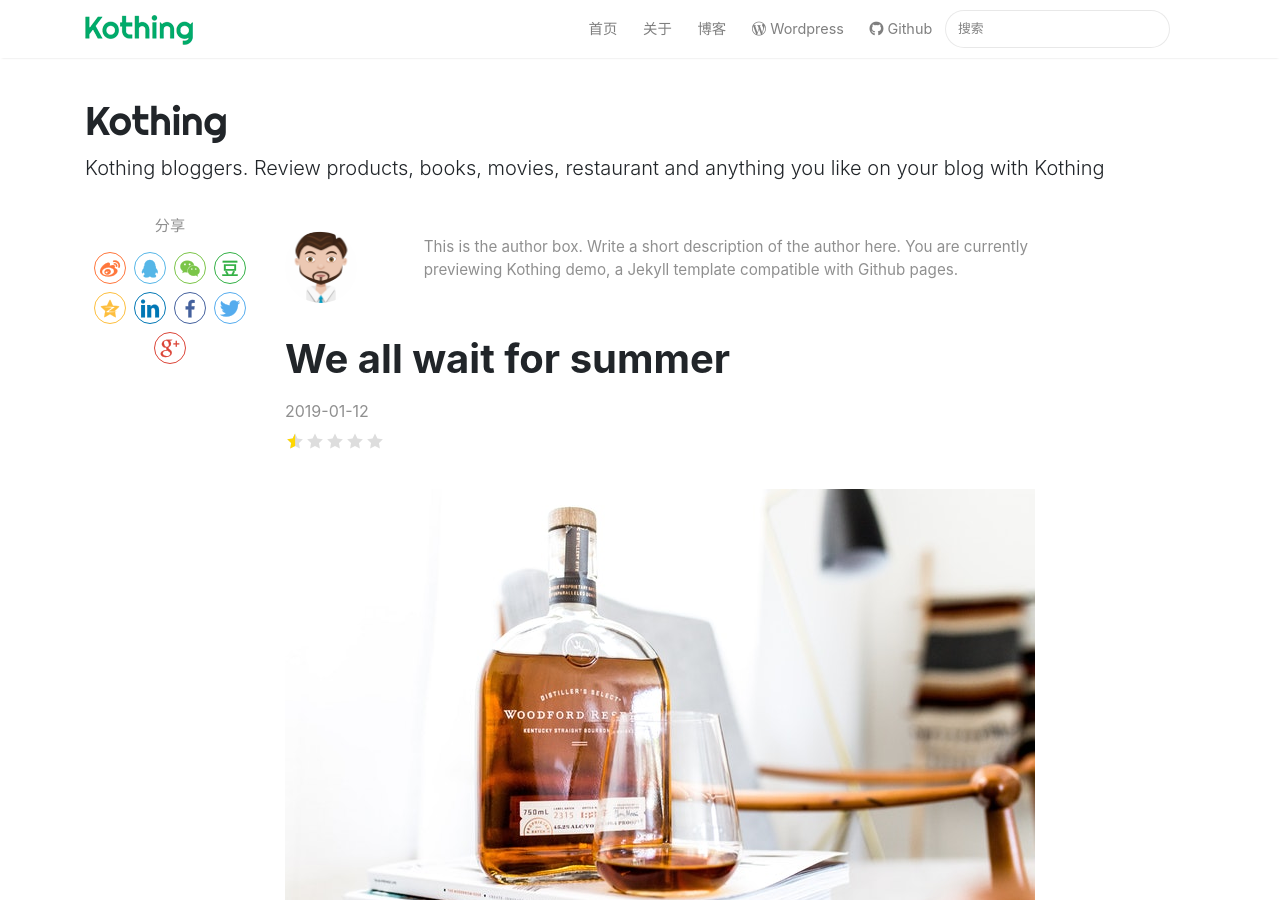
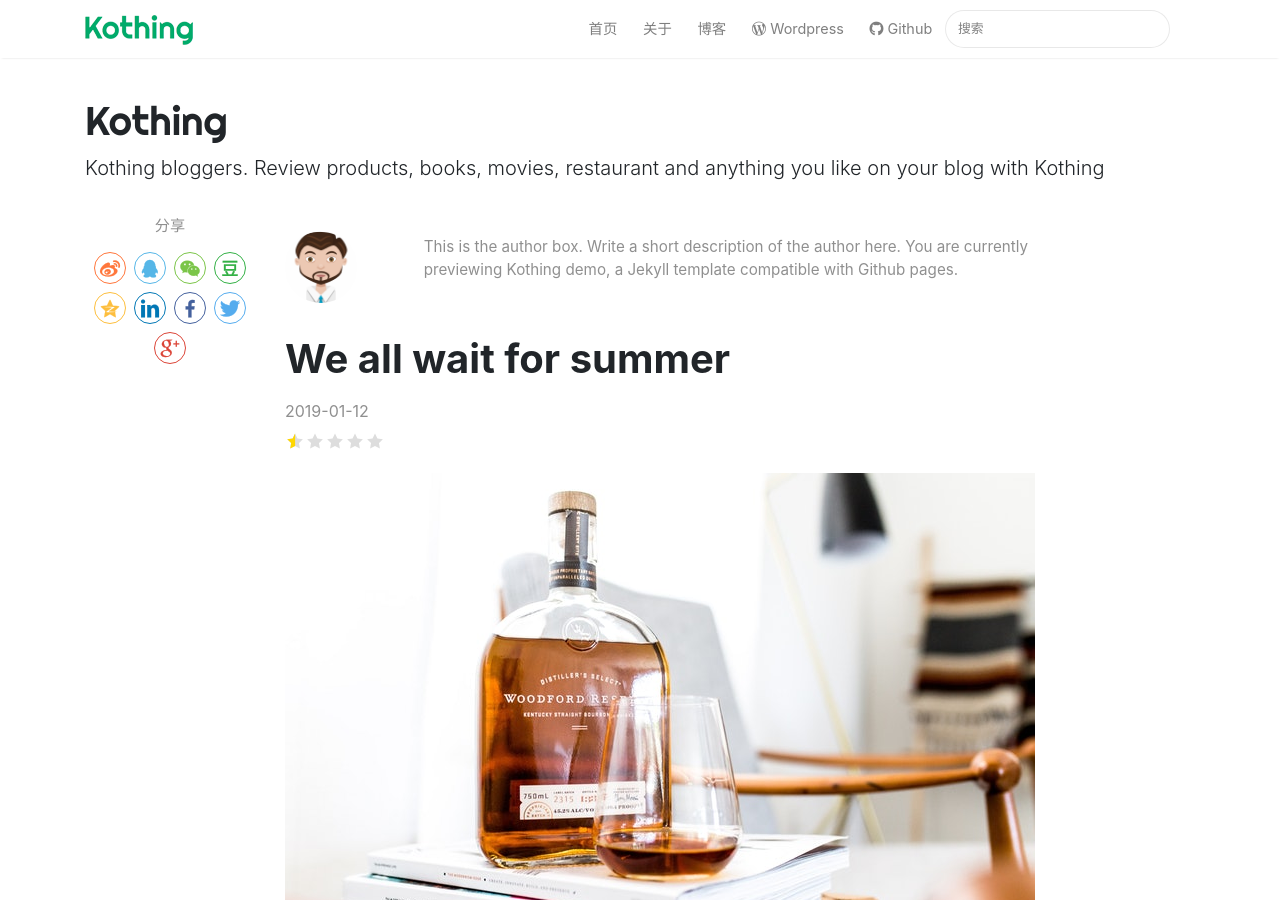
Before and after one commit to kothing/kothing.github.io, a Jekyll site: the page built from _posts/2019-01-12-we-all-wait-for-summer.md, in a window 1280 px wide and 900 px high. Built offline with Jekyll 4.4.1, drawn with Linux system fonts in a browser that asks for light colours; nearby versions of some CDN libraries; comment, search, counter and statistics services are not loaded.

Commit message:
Update post.html

```diff
--- a/_layouts/post.html
+++ b/_layouts/post.html
@@ -43,7 +43,7 @@ post_class: post-template
                 <div class="post-meta">
                     <span class="post-date mb-2"><time datetime="{{ page.date | date:"%Y-%m-%d" }}">{{ page.date | date:"%Y-%m-%d" }}</time></span>
                     {% if page.rating %}
-                    <div class="rating mb-3">
+                    <div class="rating">
                         {% include star_rating.html %}
                     </div>
                     {% endif %}
```
